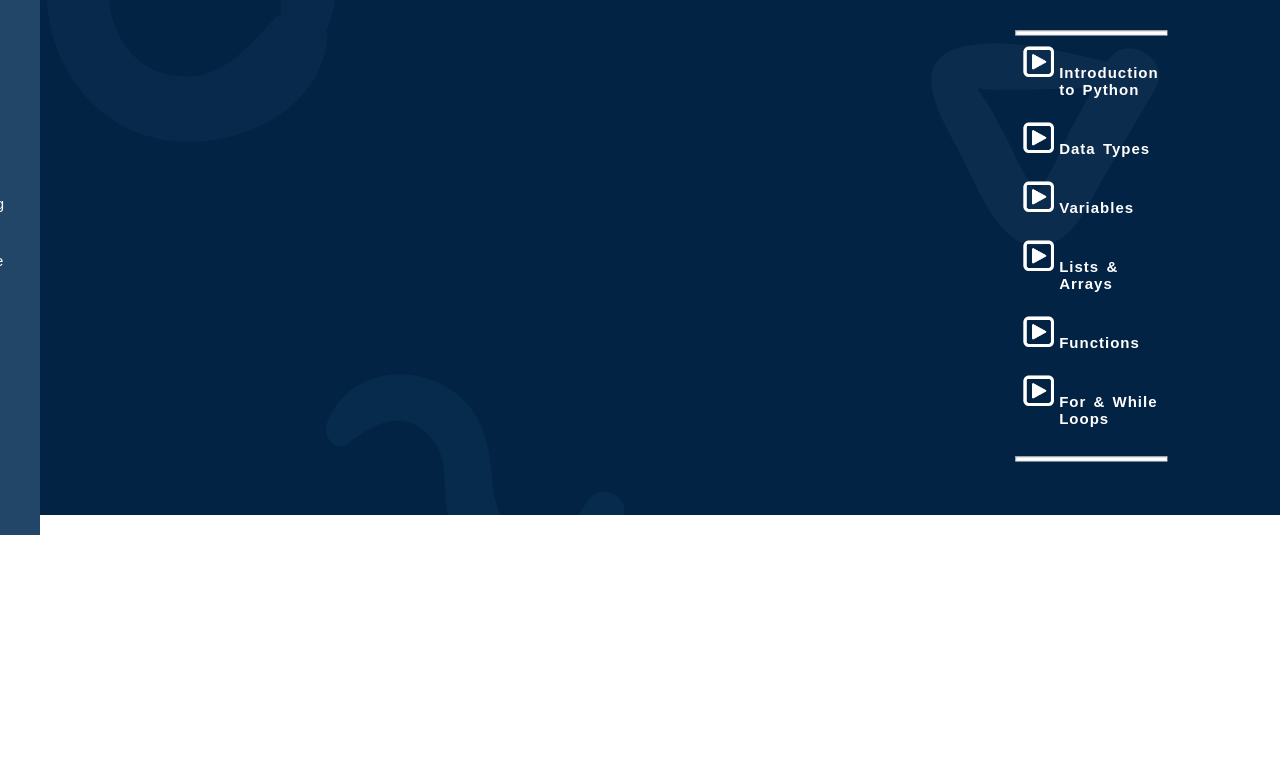
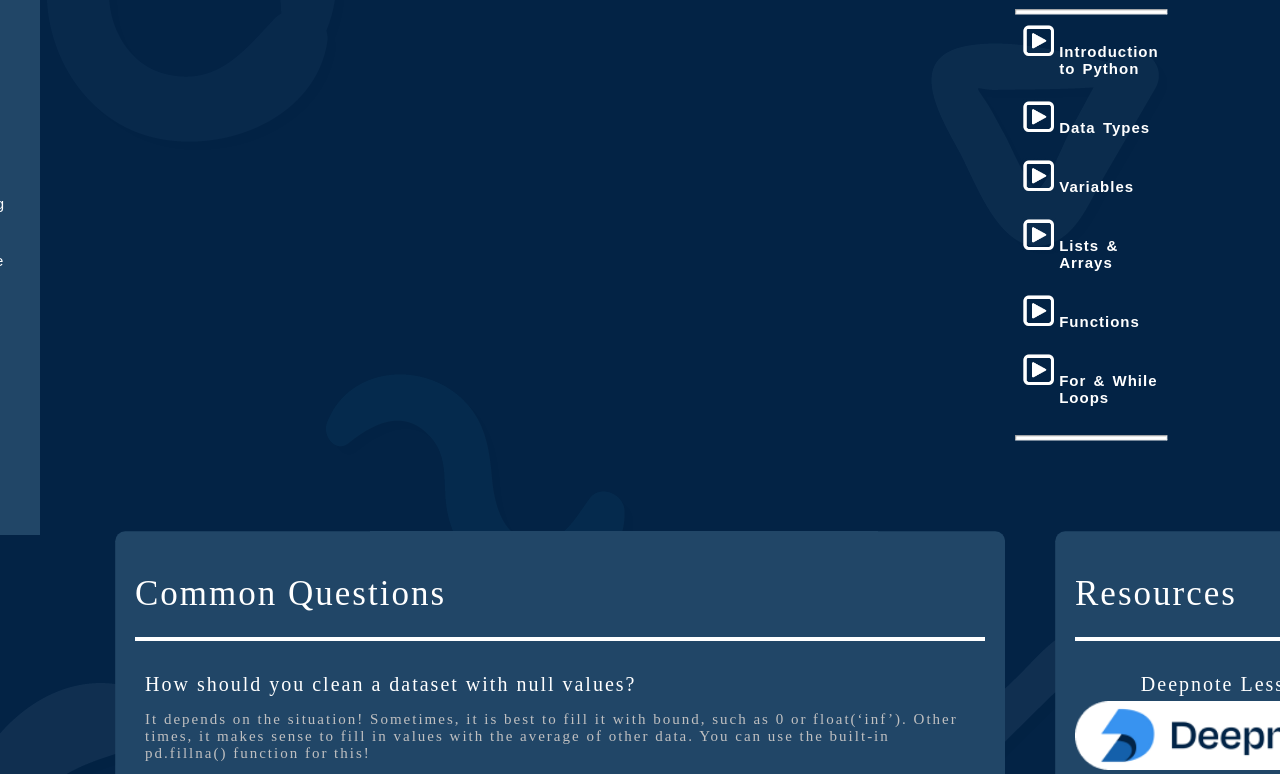
Before and after one commit to ronitnag04/bdab_website_tester_ronit, a Gatsby site: page /online_course/modules/module_2 in a window 1280 px wide. Shown: the part 385-1159 px from the top of the page. Before the commit the page ends 900 px from the top, so only its background shows below. Built offline with nearby package versions, Linux system fonts and the light colour scheme; Gatsby itself is replaced by a stand-in of ours.

Commit message:
Resource image paths fix

```diff
--- a/src/components/OnlineCourse/Modules/ModuleContent.js
+++ b/src/components/OnlineCourse/Modules/ModuleContent.js
@@ -14,14 +14,14 @@ const OuterContainer = styled.div`
     background-color: #032345;
     width: 100%;
     height:auto;
-    min-height: 100%;
+    min-height: 160%;
     overflow:auto;
     padding-bottom:100px;
 `
 
 const BackgroundImg = styled.img`
   opacity: .4;
-  position: absolute;
+  position: fixed;
   background-size: cover;
   background-attachment: fixed;
 `
@@ -44,13 +44,13 @@ const InnerContainer = styled.div`
   .item-1 { order: 1; }
   .item-2 { order: 2; }
 
-  @media (max-width: 1700px) { top: 10%; }
-  @media (max-width: 1500px) { top: 10% }
-  @media (max-width: 1400px) { top: 10%; right: 40%;}
-  @media (max-width: 900px) { top: 12%; right: 20%; }
-  @media (max-width: 570px) { top: 11%; right: 20%; }
-  @media (max-height: 600px) { top: 20% }
-  @media (max-height: 500px) { top: 30% }
+  @media (max-width: 1700px) { top: 5%; }
+  @media (max-width: 1500px) { top: 5% }
+  @media (max-width: 1400px) { top: 5%; right: 40%;}
+  @media (max-width: 900px) { top: 5%; right: 20%; }
+  @media (max-width: 570px) { top: 5%; right: 20%; }
+  @media (max-height: 600px) { top: 5% }
+  @media (max-height: 500px) { top: 5% }
 
 `
 
--- a/src/components/OnlineCourse/Modules/ModuleResource.js
+++ b/src/components/OnlineCourse/Modules/ModuleResource.js
@@ -29,7 +29,7 @@ const ModuleResource = (props) => {
       <ResourcesTitle>{props.resource['name']}</ResourcesTitle>
       <a href={props.resource['link']}>
           <Icon
-              src={require(`../../../images/online_course/${props.resource['icon']}_button.png`)}
+              src={require(`../../../images/online_course/${props.resource['icon']}`)}
               alt={`${props.resource['icon']} Icon`}
           />
       </a>
--- a/src/pages/online_course/modules/module_2.js
+++ b/src/pages/online_course/modules/module_2.js
@@ -49,25 +49,26 @@ const ModuleCommonQuestions = [
   },
 ]
 
+// Images must be in ../../../images/online_course/
 const ModuleResources = [
   {'name': 'Deepnote Lesson',
-   'icon': 'deepnote',
+   'icon': 'deepnote_button.png',
    'link': 'https://deepnote.com/workspace/big-data-at-berkeley-447a-f968b37c-a5f2-41e2-bcd6-76e997077bdf/project/Module-2-9e173e50-6ab0-48b5-99a8-70e6bd3491e7/notebook/M2%20Lesson%20Notebook-4bad20ec8db44534b7c25638921fc8ff'
   },
   {'name': 'Deepnote Assignment',
-   'icon': 'deepnote',
+   'icon': 'deepnote_button.png',
    'link': 'https://deepnote.com/workspace/big-data-at-berkeley-447a-f968b37c-a5f2-41e2-bcd6-76e997077bdf/project/Module-2-9e173e50-6ab0-48b5-99a8-70e6bd3491e7/notebook/M2%20Assignment%20Notebook-b4cc8830c1ca473a84b731e12b7d4ee0'
   },
   {'name': 'Q&A Form',
-   'icon': 'google_forms',
+   'icon': 'google_forms_button.png',
    'link': 'https://www.google.com'
   },
   {'name': 'Video Playlist',
-   'icon': 'youtube',
+   'icon': 'youtube_button.png',
    'link': 'https://www.google.com'
   },
   {'name': 'Presentation Slides',
-   'icon': 'google_slides',
+   'icon': 'google_slides_button.png',
    'link': 'https://docs.google.com/presentation/d/1yW2RcJewoqPzFAsNyDyXKxUY3kiaP4m64z5uPxcLjFI/edit?usp=sharing'
   },
 ]
```
